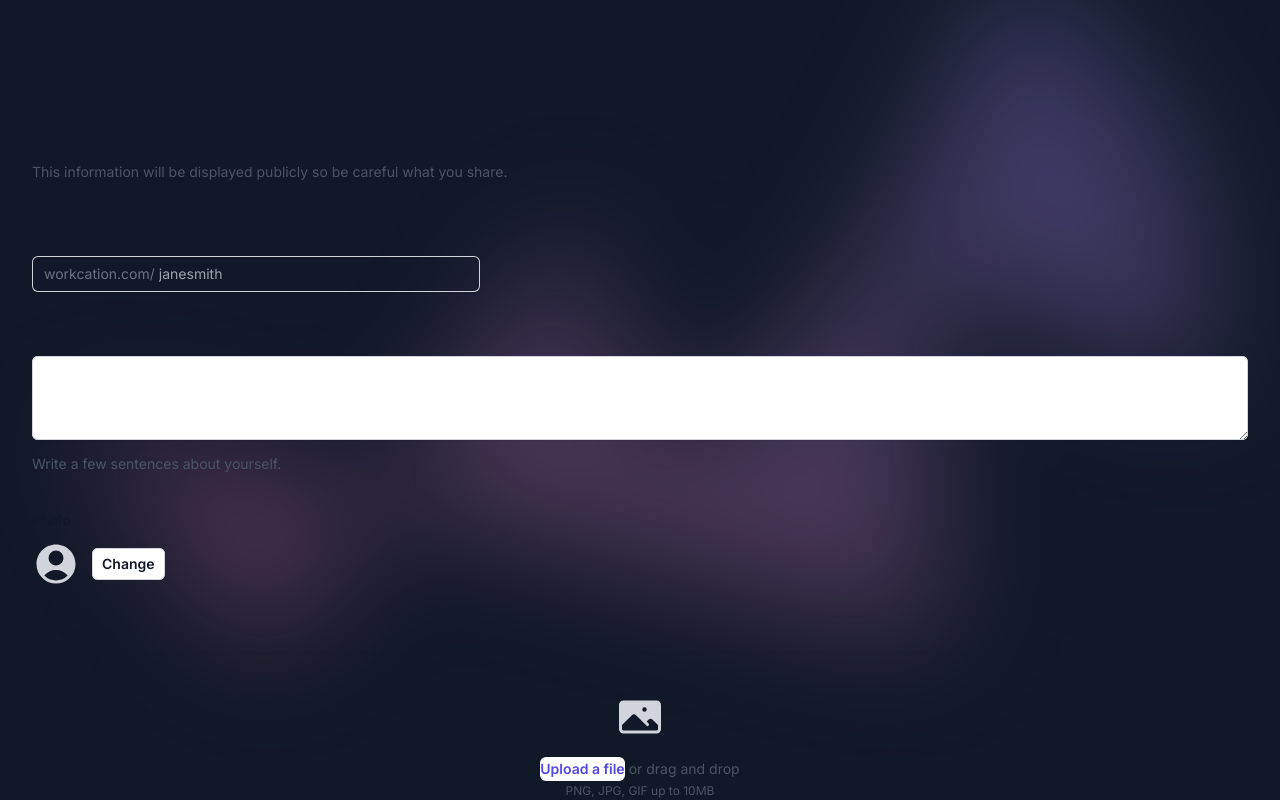
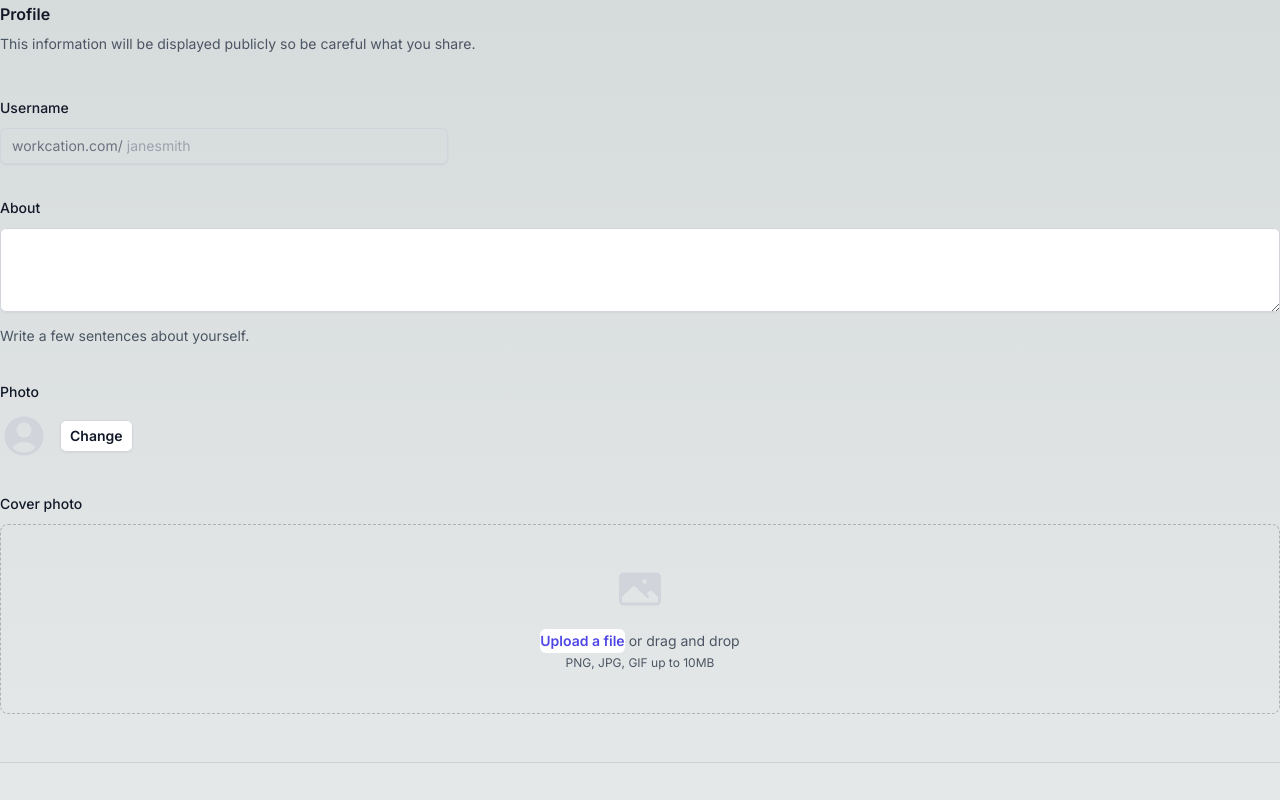
Before and after one commit to PlamenDimchevski/read-along-coloring-test, a Next.js app: page /form in a window 1280 px wide. Shown: the top 800 px of the page. Built offline with nearby package versions, Linux system fonts and the light colour scheme.

Commit message:
template playground

```diff
--- a/app/form/page.js
+++ b/app/form/page.js
@@ -2,9 +2,8 @@ import { PhotoIcon, UserCircleIcon } from '@heroicons/react/24/solid'
 
 export default function Example() {
   return (
-    <div className="relative isolate overflow-hidden bg-gray-900 py-16 sm:py-24 lg:py-32">
     <form>
-    <div className="mx-auto max-w-7xl px-6 lg:px-8">
+      <div className="space-y-12">
         <div className="border-b border-gray-900/10 pb-12">
           <h2 className="text-base font-semibold leading-7 text-gray-900">Profile</h2>
           <p className="mt-1 text-sm leading-6 text-gray-600">
@@ -219,7 +218,7 @@ export default function Example() {
         <div className="border-b border-gray-900/10 pb-12">
           <h2 className="text-base font-semibold leading-7 text-gray-900">Notifications</h2>
           <p className="mt-1 text-sm leading-6 text-gray-600">
-            We&apos;ll always let you know about important changes, but you pick what else you want to hear about.
+            We'll always let you know about important changes, but you pick what else you want to hear about.
           </p>
 
           <div className="mt-10 space-y-10">
@@ -331,15 +330,5 @@ export default function Example() {
         </button>
       </div>
     </form>
-     <div className="absolute left-1/2 top-0 -z-10 -translate-x-1/2 blur-3xl xl:-top-6" aria-hidden="true">
-     <div
-       className="aspect-[1155/678] w-[72.1875rem] bg-gradient-to-tr from-[#ff80b5] to-[#9089fc] opacity-30"
-       style={{
-         clipPath:
-           'polygon(74.1% 44.1%, 100% 61.6%, 97.5% 26.9%, 85.5% 0.1%, 80.7% 2%, 72.5% 32.5%, 60.2% 62.4%, 52.4% 68.1%, 47.5% 58.3%, 45.2% 34.5%, 27.5% 76.7%, 0.1% 64.9%, 17.9% 100%, 27.6% 76.8%, 76.1% 97.7%, 74.1% 44.1%)',
-       }}
-     />
-   </div>
-   </div>
   )
 }
```
